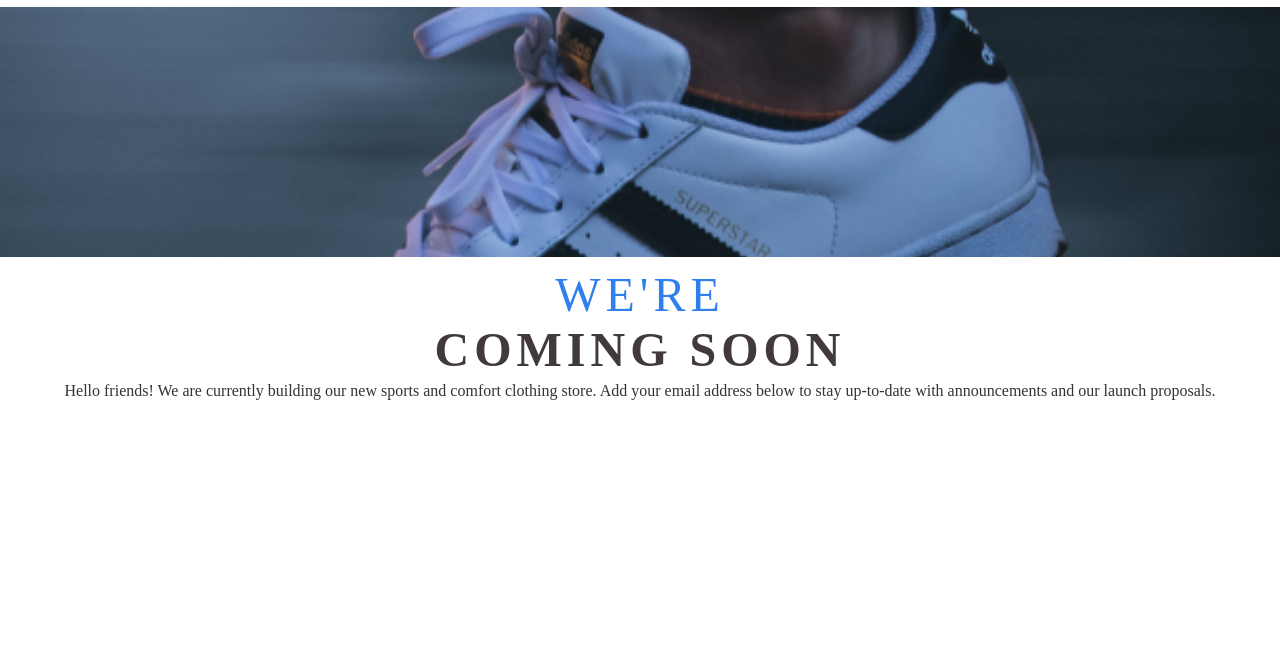
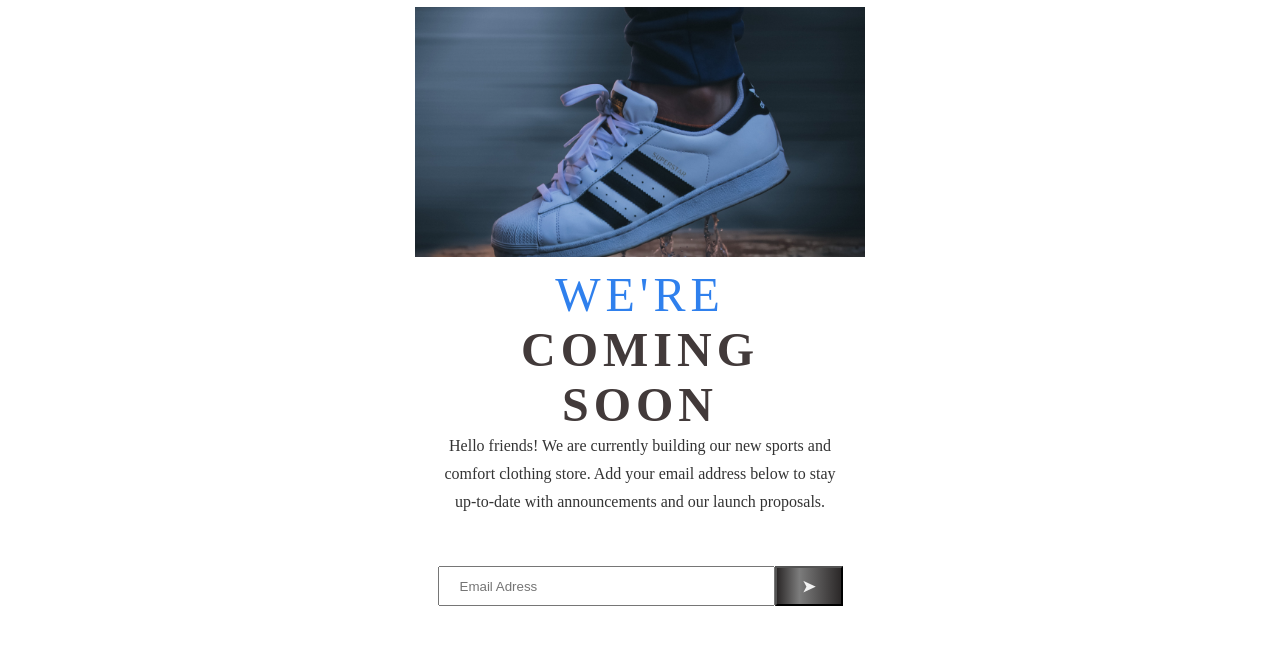
Before and after one commit to ShamilUmaev/Adidas-Landing-Page, a plain HTML site: page adidas.html in a window 1280 px wide. Shown: the part 61-706 px from the top of the page. Drawn offline with Linux system fonts and the light colour scheme; a web font is replaced by a local one.

Commit message:
Add an input to submit an E-Mail address

```diff
--- a/adidas.html
+++ b/adidas.html
@@ -21,6 +21,10 @@
         clothing store. Add your email address below to stay up-to-date with
         announcements and our launch proposals.
       </p>
+      <form action="">
+        <input type="text" placeholder="Email Adress">
+        <input type="submit" value="&#x27a4">
+      </form>
     </div>
   </div>
 </body>
--- a/css/styles.css
+++ b/css/styles.css
@@ -14,6 +14,10 @@ body {
   width: 100%;
   height: 100vh;
   margin: 0;
+}
+#text-content {
+  max-width: 450px;
+  margin: 0 auto;
 }
 #logo {
   display: flex;
@@ -49,6 +53,28 @@ p {
   color: #333333;
   margin: 0px 20px 20px 20px;
 }
+form {
+  display: flex;
+  justify-content: center;
+  margin-top: 50px;
+}
+input[type="text"] {
+  height: 40px;
+  width: 75%;
+  padding: 10px 20px;
+  box-sizing: border-box;
+}
+input[type="submit"] {
+  height: 40px;
+  box-sizing: border-box;
+  width: 15%;
+  background: rgb(43,40,40);
+  background: linear-gradient(90deg, rgba(43,40,40,1) 0%, rgba(124,124,124,1) 35%, rgba(43,40,40,1) 100%);
+  color: #F2F2F2;
+  font-family: 'AdiHaus';
+  font-weight: 700;
+  font-size: 1rem;
+}
 .text-section {
   width: 100%;
   text-align: center;
```
